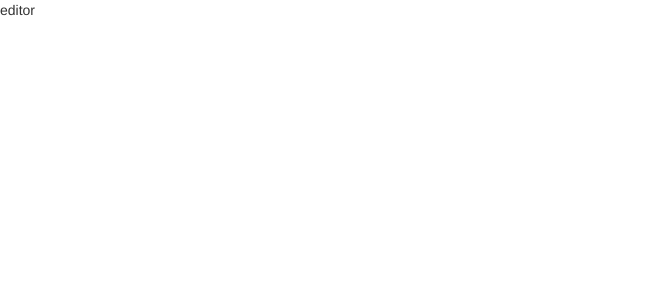
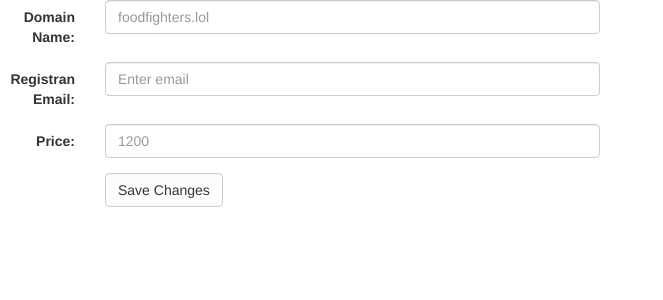
Before and after one commit to drewpchannel/Uniregistry, a React (Create React App) app: page / in a window 1280 px wide. Both pictures are taken after a click on the link "foodfighters.lol". Shown: the top 300 px of the page, without its empty margins (0-663 px from the left). Built offline with nearby package versions, Linux system fonts and the light colour scheme; the HTML template or start-up script is replaced by a standard one.

Commit message:
creates new table from edits

```diff
--- a/src/App.js
+++ b/src/App.js
@@ -1,11 +1,14 @@
 import React, { Component } from 'react';
 import $ from 'jquery';
+import domains from '../assets/domains.json'
 
 class DomainTable extends Component {
   constructor(props){
     super(props);
     this.state = {
-      currentTable: []
+      currentTable: [],
+      domains: {},
+      editorForm: {}
     }
   }
 
@@ -16,12 +19,11 @@ class DomainTable extends Component {
   }
 
   createTableArray() {
-    var domains = require('../assets/domains.json');
     var tableArray = [];
     domains.domains.forEach((elem, index) => {
       tableArray.push(
         <tr key={domains.domains[index].domain}>
-          <td><a href="#" onClick={this.loadEditor}>{domains.domains[index].domain}</a></td>
+          <td><a href="#" onClick={this.loadEditor.bind(this)}>{domains.domains[index].domain}</a></td>
           <td>{this.displayCheck(domains.domains[index].id)}</td>
           <td>${(domains.domains[index].price/100).toFixed(2)}</td>
         </tr>
@@ -32,16 +34,36 @@ class DomainTable extends Component {
 
   componentWillMount() {
     this.createTableArray();
+    this.setState({domains: domains})
   }
 
-  loadEditor(){
+  loadEditor(linkClicked){
     $('#mainTable').hide();
     $('#editor').show();
+    var foundData = [];
+    domains.domains.forEach((elem, index) => {
+      if (elem.domain === linkClicked.target.text) {
+        foundData = domains.domains[index];
+      }
+    });
+    this.setState({editorForm: foundData})
   }
 
   saveButton() {
     $('#mainTable').show();
     $('#editor').hide();
+    var tableChanges = this.state.domains.domains;
+    tableChanges.forEach((elem, index) => {
+      if (tableChanges[index].domain === $('#domainName')[0].placeholder) {
+        tableChanges.splice(index, 1);
+        tableChanges.push({
+          domain: $('#domainName')[0].value,
+          email: $('#registranEmail')[0].value,
+          price: $('#priceValue')[0].value
+        })
+
+      }
+    });
   }
 
   render() {
@@ -60,7 +82,33 @@ class DomainTable extends Component {
           </tbody>
         </table>
         <div id="editor" style={{display:'none'}}>
-          <text onClick={this.saveButton}>editor</text>
+
+          <form className="form-horizontal" style={{maxWidth:'600px'}}>
+            <div className="form-group">
+              <label className="control-label col-sm-2">Domain Name:</label>
+              <div className="col-sm-10">
+                <input className="form-control" id="domainName" placeholder={this.state.editorForm.domain}></input>
+              </div>
+            </div>
+            <div className="form-group">
+              <label className="control-label col-sm-2">Registran Email:</label>
+              <div className="col-sm-10">
+                <input className="form-control" id="registranEmail" placeholder="Enter email"></input>
+              </div>
+            </div>
+            <div className="form-group">
+              <label className="control-label col-sm-2">Price:</label>
+              <div className="col-sm-10">
+                <input className="form-control" id="priceValue" placeholder={this.state.editorForm.price}></input>
+              </div>
+            </div>
+            <div className="form-group">
+              <div className="col-sm-offset-2 col-sm-10">
+                <button type="submit" className="btn btn-default" onClick={this.saveButton.bind(this)}>Save Changes</button>
+              </div>
+            </div>
+          </form>
+
         </div>
       </div>
     );
```
